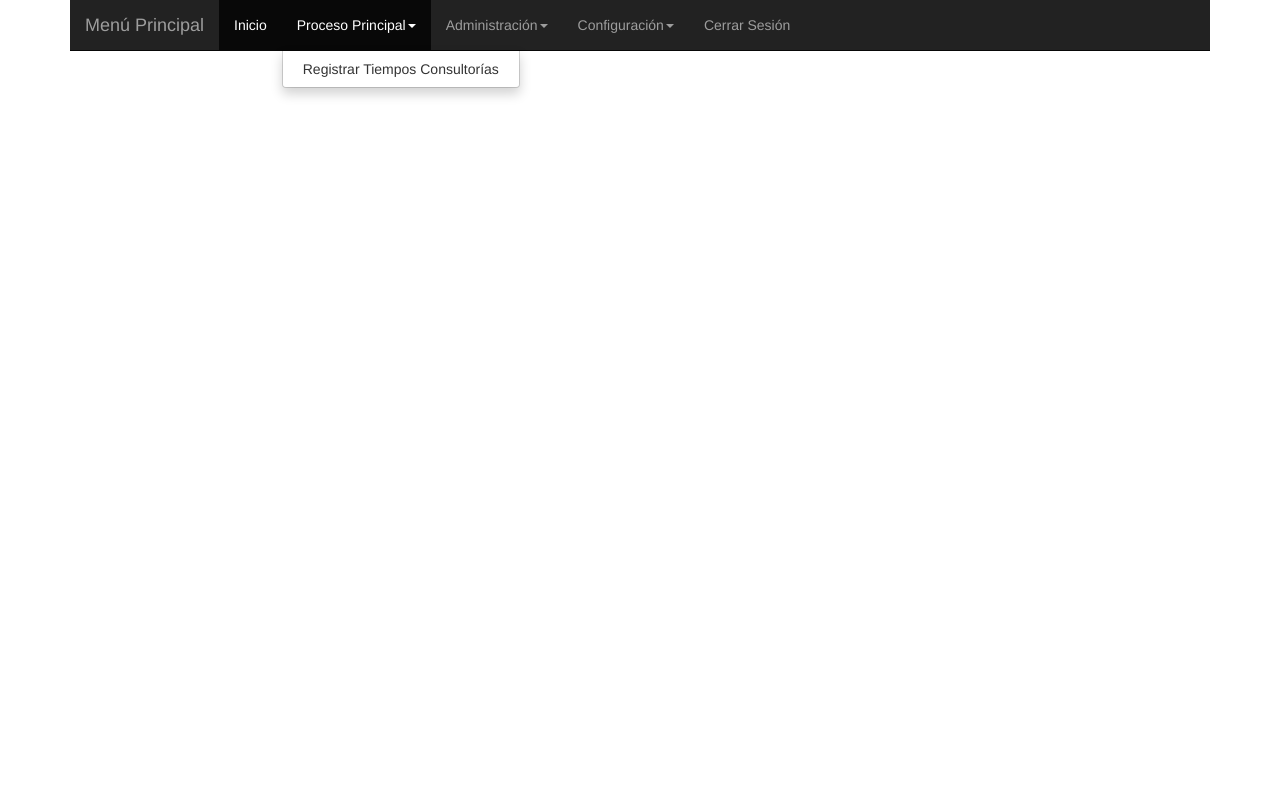
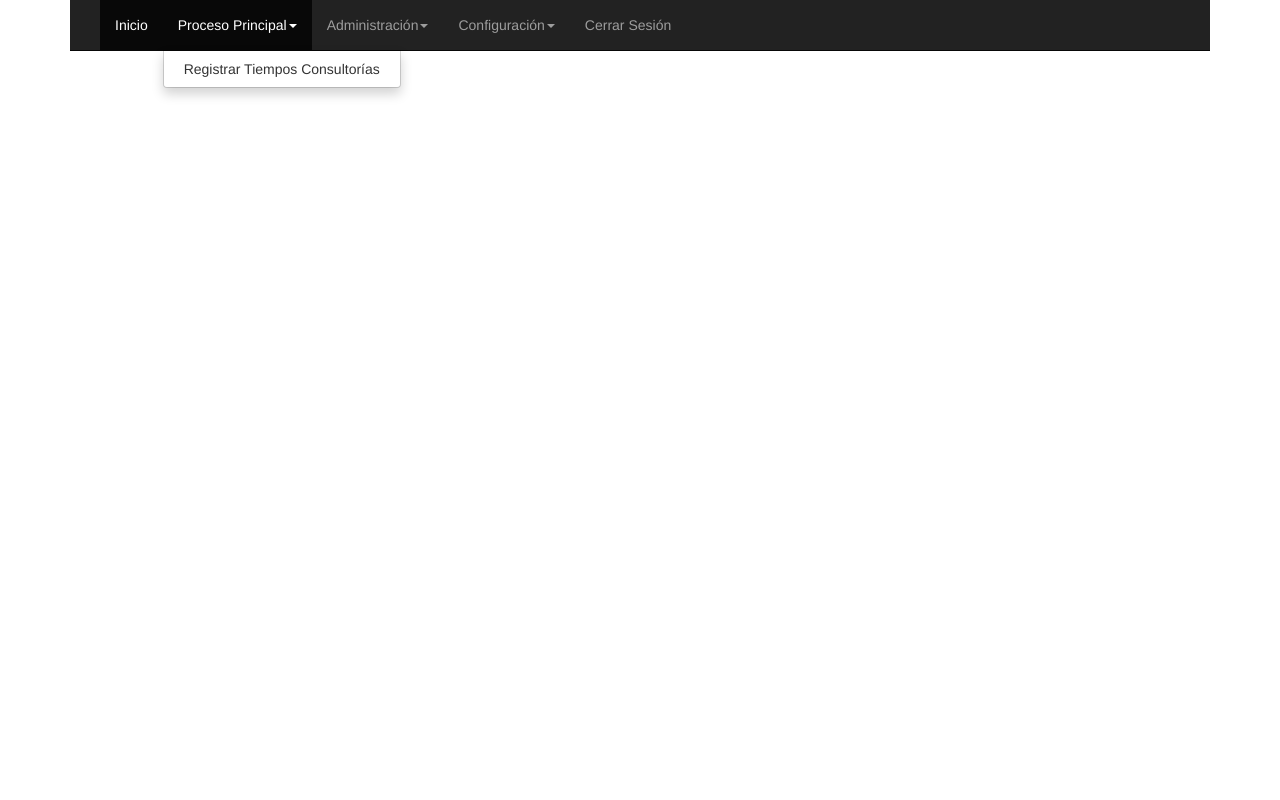
Before and after one commit to haescall/integrarCT, a PHP site: page /principal/index.php in a window 1280 px wide, after a click on "Proceso Principal". Run offline with PHP 8.4, Linux system fonts and the light colour scheme; the visitor is signed in with stand-in values (Sample User, id 1).

Commit message:
Cambio para organizar el munu y  este siempre este visible

```diff
--- a/login.php
+++ b/login.php
@@ -12,9 +12,9 @@
 
     <!--[if lt IE 9]>
 	<script src="//html5shim.googlecode.com/svn/trunk/html5.js"></script>
-		<![endif]-->
+		<![endif]
     <link href="bootstrap/css/styles.css" rel="stylesheet" type="text/css">
-    <link href="bootstrap/css/login.css" rel="stylesheet" type="text/css">
+    <link href="bootstrap/css/login.css" rel="stylesheet" type="text/css">-->
 
 </head>
 <body>
--- a/principal/acceso.php
+++ b/principal/acceso.php
@@ -21,7 +21,7 @@ $pass = $_POST['password'];
 
 $usuario = $crud_usuario->validarUsuario($email, $pass);
 
-print 'el usuario es  : ' . $usuario['email'];
+//print 'el usuario es  : ' . $usuario['email'];
 if ($usuario['email'] == "") {
     //print 'el email es : ' . $usuario['email'];
     //header("location:../login.php");
--- a/principal/index.php
+++ b/principal/index.php
@@ -1,15 +1,15 @@
 <?php
 //Proceso de conexion a la BD
-$conex = mysql_connect("localhost", "root", "") or die("No se puede realizar la conexión");
+//$conex = mysql_connect("localhost", "root", "") or die("No se puede realizar la conexión");
+//mysql_select_db("integrarct", $conex) or die("ERROR con la base de datos");
+//Inicia una sesión para el usuario o la continua si ya está abierta
+//session_start();
 
-mysql_select_db("integrarct", $conex) or die("ERROR con la base de datos");
-
-//Inicia una sesión para el usuario o la continua si ya está abierta
-session_start();
+include_once '../config/dbconfig.php';
 
 //validar si está logueado actualmente
 if (!$_SESSION) {
-    header("location:login.php");
+    header("location:../login.php");
 }
 ?>
 
@@ -17,25 +17,21 @@ if (!$_SESSION) {
 <!doctype html>
 <html lang="es">
     <head>
-
-
         <link rel="stylesheet" href="../bootstrap/css/bootstrap.min.css">
-        <link rel="stylesheet" href="../bootstrap/css/main.css">
+        <link rel="stylesheet" href="../resources/css/integrarct.css">
+        <!-- <link rel="stylesheet" href="../bootstrap/css/main.css">
          <link rel="stylesheet" href="../bootstrap/css/miestilo.css">
          <link rel="stylesheet" href="../bootstrap/css/estilo.css">
-        <link rel="stylesheet" href="../bootstrap/css/carrusel.css">
-
+         <link rel="stylesheet" href="../bootstrap/css/carrusel.css">-->
 
         <script src="../bootstrap/js/jquery.min.js"></script>
         <script src="../bootstrap/js/bootstrap.min.js"></script>
 
         <meta name="viewport" content="width=device-width, initial-scale=1.0">
-
         <meta charset="UTF-8">
         <title>Integrar - Inicio</title>
     </head>
     <body>
-
 
         <?php
         if ($_SESSION['codigo_rol'] == 1) {
@@ -44,9 +40,7 @@ if ($_SESSION['codigo_rol'] == 1) {
             include_once '../principal/menu_consultor.php';
         }
         ?>
-
-
-
-
+        <iframe name="content" id="content" height="90%" width="100%">
+        </iframe>
     </body>
 </html>
--- a/principal/menu_admin.php
+++ b/principal/menu_admin.php
@@ -11,31 +11,33 @@
                         <span class="icon-bar"></span>
                         <span class="icon-bar"></span>
                     </button>
-                        <a class="navbar-brand">Menú Principal</a>
+                    <a class="navbar-brand"></a>
                 </div>
                 <div class="navbar-collapse collapse">
                     <ul class="nav navbar-nav">
-                            <li class="active"><a href="#">Inicio</a></li>
+                        <li class="active"><a href="../principal/index.php">Inicio</a></li>
                         <li class="dropdown">
-                                <a href="#" class="dropdown-toggle" data-toggle="dropdown">Proceso Principal<b class="caret"></b></a>
+                            <a href="#" class="dropdown-toggle"
+                               data-toggle="dropdown">Proceso Principal<b class="caret"></b></a>
                             <ul class="dropdown-menu">
-                                    <li><a href="#">Registrar Tiempos Consultorías</a></li>
+                                <li><a href="../consultorias_ejecutadas/consultorias_ejecutadas.php" target="content">
+                                        Registrar Tiempos Consultorías</a></li>
                             </ul>
                         </li>
                         <li class="dropdown">
                             <a href="#" class="dropdown-toggle" data-toggle="dropdown">Administración<b class="caret"></b></a>
                             <ul class="dropdown-menu">
-                                    <li><a href="consultores/consultor.php">Consultores</a></li>
-                                    <li><a href="clientes/clientes.php">Clientes</a></li>
-                                    <li><a href="fases/fases.php">Fases</a></li>
+                                <li><a href="../consultores/consultor.php" target="content">Consultores</a></li>
+                                <li><a href="../clientes/clientes.php"  target="content">Clientes</a></li>
+                                <li><a href="../fases/fases.php" target="content">Fases</a></li>
                                 <li class="divider"></li>
                                 <li class="dropdown-header">Datos Consultoría...</li>
-                                    <li><a href="consultorias/consultoria.php">Consultorías</a></li>
-                                    <li><a href="#">Presupuesto Fases - Consultoría</a></li>
+                                <li><a href="../consultorias/consultoria.php"  target="content">Consultorías</a></li>
+                                <!--<li><a href="../presupuesto_consultorias/">Presupuesto Fases - Consultoría</a></li>-->
                                 <li class="divider"></li>
                                 <li class="dropdown-header">Otros...</li>
-                                    <li><a href="facturacion_consultoria/facturacion_consultoria.php">Facturación Consultorías</a></li>
-                                    <li><a href="gastos_consultoria/gastos_consultoria.php">Gastos Consultoría</a></li>
+                                <li><a href="../facturacion_consultoria/facturacion_consultoria.php"  target="content">Facturación Consultorías</a></li>
+                                <li><a href="../gastos_consultoria/gastos_consultoria.php"  target="content">Gastos Consultoría</a></li>
                             </ul>
                         </li>
                         <li class="dropdown">
--- a/resources/css/integrarct.css
+++ b/resources/css/integrarct.css
@@ -26,3 +26,22 @@ and open the template in the editor.
     -o-transition: border-color ease-in-out .15s,box-shadow ease-in-out .15s;
     transition: border-color ease-in-out .15s,box-shadow ease-in-out .15s;
 }
+
+html, body, div, iframe {
+    /*margin:0;
+    padding:0;
+    height:100%;*/
+}
+
+html, body {
+    height: 100%;
+    overflow:hidden;
+}
+iframe {
+    display:block;
+    width:100%;
+    border:none;
+    margin:0;
+    padding:0;
+    //height:99%;
+}
```
Also changed, not shown: principal/menu_consultor.php (+9 -5 lines). Lines whose indentation alone changed are shown as unchanged.
